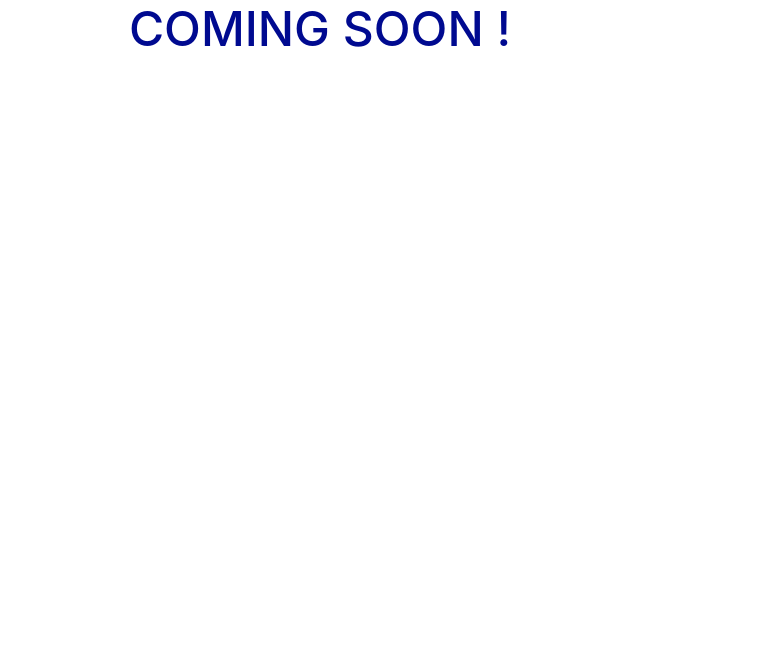
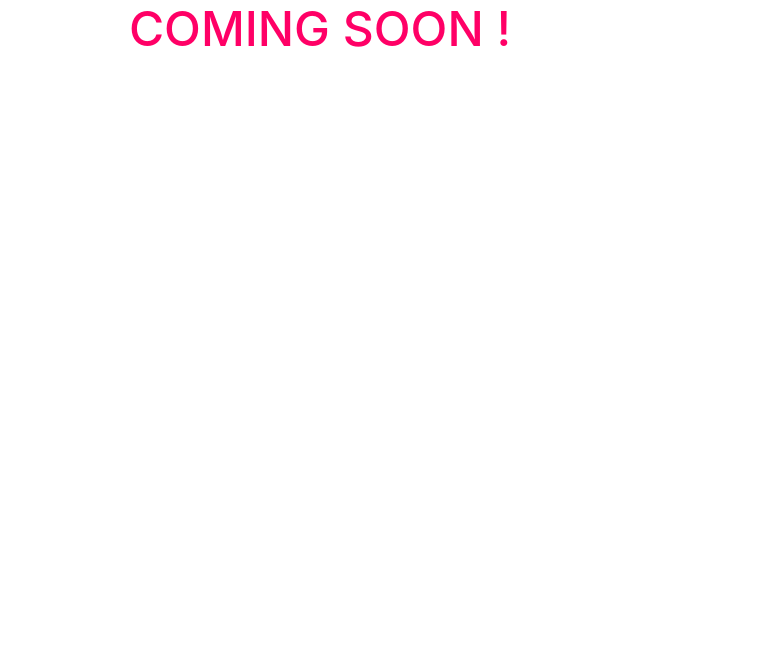
Before and after one commit to faizanullah1999/faizanullah1999.github.io, a plain HTML site: page index.html in a window 1280 px wide. Shown: the part 128-800 px from the top of the page, without its empty margins (320-1094 px from the left). Drawn offline with Linux system fonts and the light colour scheme.

Commit message:
Changed the color of Coming Soon Again

```diff
--- a/index.html
+++ b/index.html
@@ -63,7 +63,7 @@
     <!--################## End Header Area ##################-->
 
 
-    <center><h1><font size = "100" color = linear-gradient(90deg, #6a007e 0%, #ff0066 100%)>COMING SOON !</font></h1></center>
+    <center><h1><font size = "100" color = #ff0066>COMING SOON !</font></h1></center>
 
 
     <!--JQUERRY JS File-->
```
